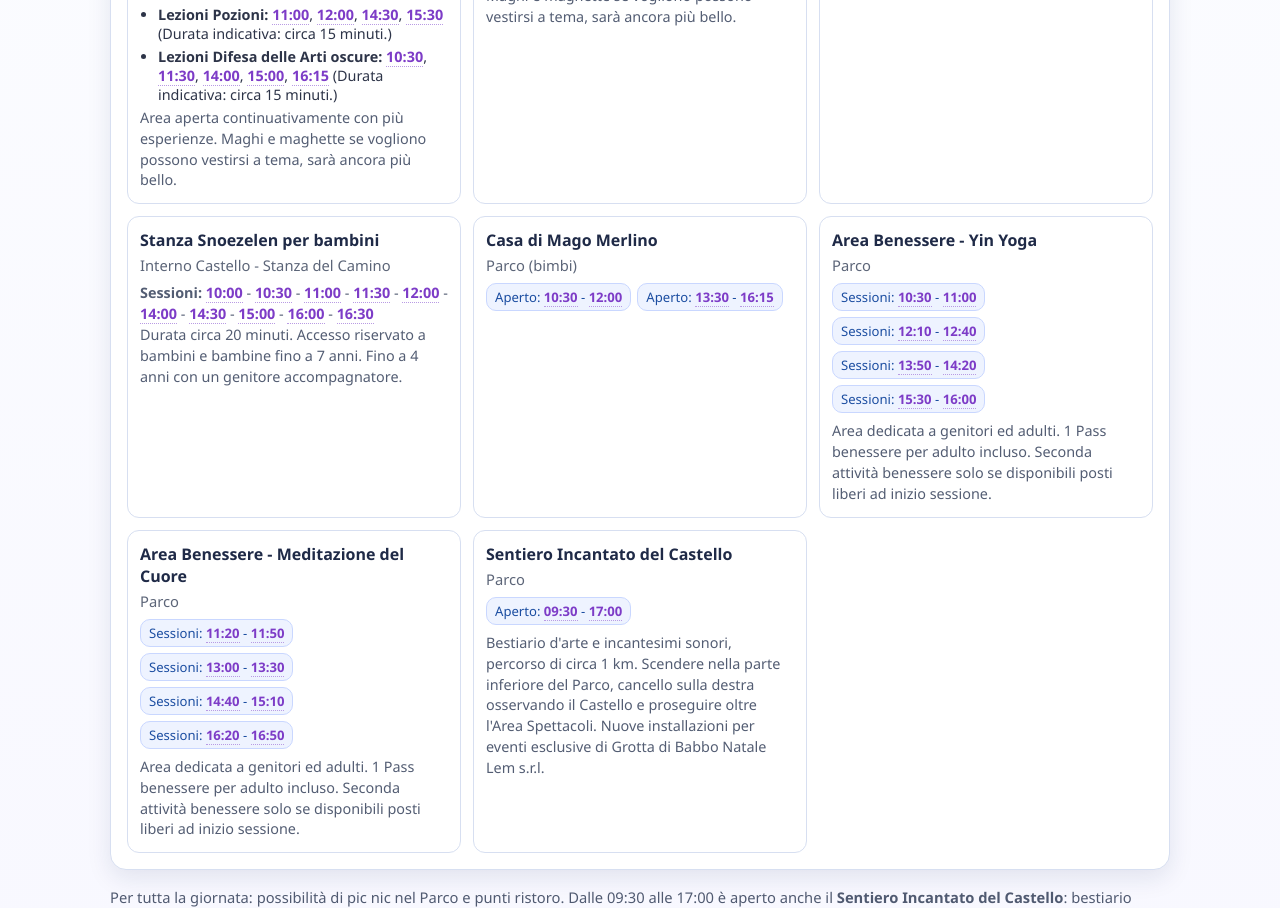
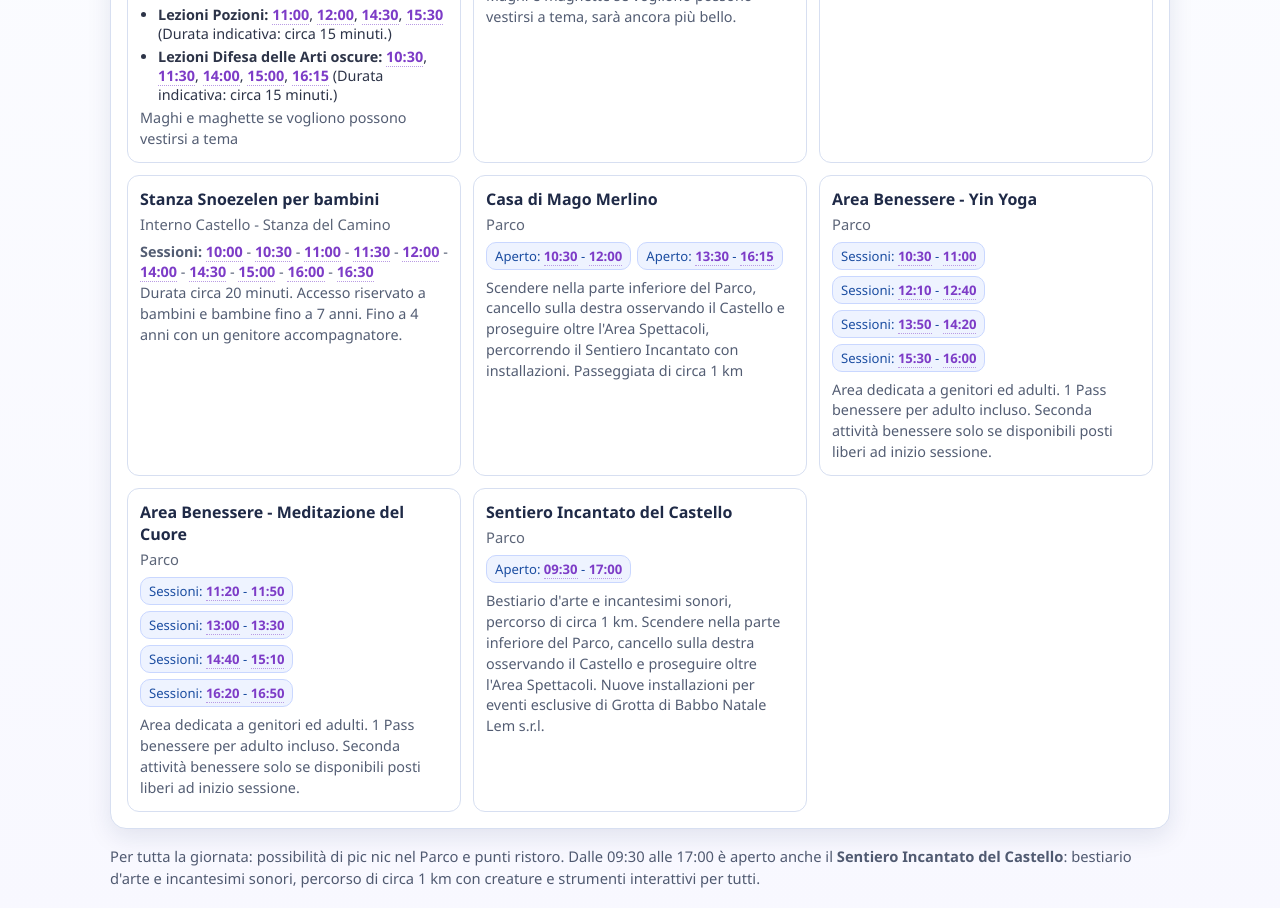
Before and after one commit to alongodorni-lem/-oraricastello-programma, a plain HTML site: page index.html in a window 1280 px wide. Shown: the part 806-1714 px from the top of the page. Drawn offline with Linux system fonts and the light colour scheme.

Commit message:
Update Casa di Mago Merlino details and Scuola note
Set Casa di Mago Merlino location to Parco, add the requested route description note, and keep Scuola di Magia note aligned to the latest requested wording.

Made-with: Cursor

```diff
--- a/index.html
+++ b/index.html
@@ -475,7 +475,7 @@
         location: "Terrazza Panoramica. Si trova all'esterno, sulla destra osservando il Castello, oltre il punto ristoro e i bagni.",
         openRanges: [["10:00", "17:00"]],
         starts: [],
-        note: "Area aperta continuativamente con più esperienze. Maghi e maghette se vogliono possono vestirsi a tema, sarà ancora più bello.",
+        note: "Maghi e maghette se vogliono possono vestirsi a tema",
         subIntro: "Puoi accedere all'area, visitare le postazioni ed incontrare i maghi negli orari di apertura ed in più partecipare ad alcuni appuntamenti speciali:",
         subActivities: [
           {
@@ -525,9 +525,10 @@
       },
       {
         name: "Casa di Mago Merlino",
-        location: "Parco (bimbi)",
+        location: "Parco",
         openRanges: [["10:30", "12:00"], ["13:30", "16:15"]],
-        starts: []
+        starts: [],
+        note: "Scendere nella parte inferiore del Parco, cancello sulla destra osservando il Castello e proseguire oltre l'Area Spettacoli, percorrendo il Sentiero Incantato con installazioni. Passeggiata di circa 1 km"
       },
       {
         name: "Area Benessere - Yin Yoga",
```
